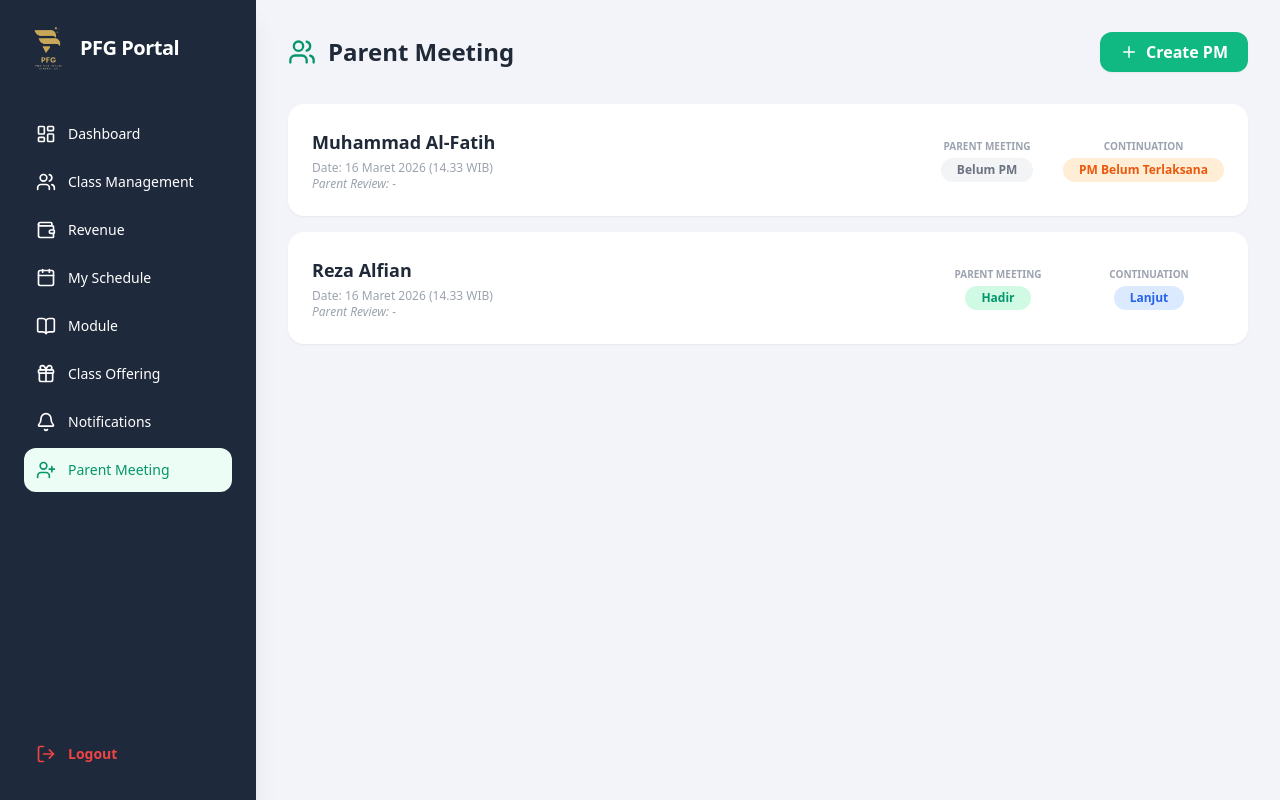
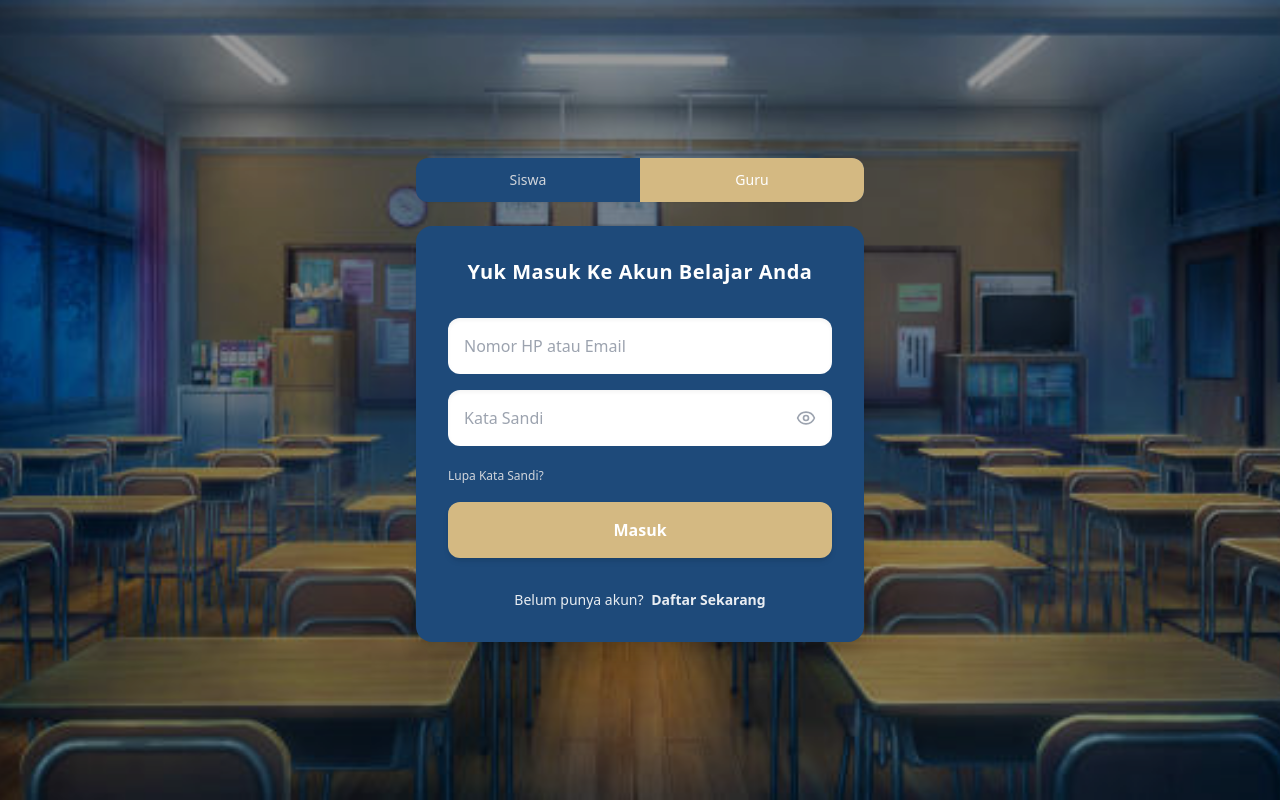
Before and after one commit to fathurnaufal24/pfg-teacher-portal, a React (Create React App) app: page /parentmeeting in a window 1280 px wide. Built offline with nearby package versions, Linux system fonts and the light colour scheme.

Commit message:
bikin fitur login nye

```diff
--- a/src/App.js
+++ b/src/App.js
@@ -12,16 +12,23 @@ import ClassOffering from './ClassOffering';
 import Notifications from './Notifications';
 import ParentMeeting from './ParentMeeting';
 import Module from './Module'; // <--- PASTIIN ADA BARIS INI BANG!
+import Login from './Login'; // Import file Login
 
 function App() {
-  // Pastiin namanya setIsSidebarOpen (pake Is)
+  // State untuk ngecek user udah login atau belum
+  const [isLoggedIn, setIsLoggedIn] = useState(false);
   const [isSidebarOpen, setIsSidebarOpen] = useState(false);
+
+  // Jika BELUM login, paksa tampilkan halaman Login saja
+  if (!isLoggedIn) {
+    return <Login onLogin={() => setIsLoggedIn(true)} />;
+  }
 
   return (
     <Router>
       <div className="flex min-h-screen bg-[#F3F4F9]">
         {/* Di sini juga ganti jadi setIsSidebarOpen biar sama */}
-        <Sidebar isOpen={isSidebarOpen} setIsOpen={setIsSidebarOpen} />
+        <Sidebar isOpen={isSidebarOpen} setIsOpen={setIsSidebarOpen} onLogout={() => setIsLoggedIn(false)} />
 
         <div className="flex-1 flex flex-col min-w-0 overflow-hidden">
           {/* Navbar khusus Mobile */}
--- /dev/null
+++ b/src/Login.js
@@ -0,0 +1,123 @@
+import React, { useState } from 'react';
+import { Eye, EyeOff } from 'lucide-react';// 1. IMPORT IKON MATA
+import bgImage from './background-halaman-login.jpg'; // poto background login
+
+const Login = ({ onLogin }) => {
+  const [role, setRole] = useState('Guru'); // Default langsung ke Guru
+  const [identifier, setIdentifier] = useState('');
+  const [password, setPassword] = useState('');
+
+  const [showPassword, setShowPassword] = useState(false); //BIKIN STATE BUAT KONTROL BUKA/TUTUP MATA
+
+  const handleLoginSubmit = (e) => {
+    e.preventDefault();
+    // Jalankan fungsi login jika form diisi (simulasi sederhana)
+    if (onLogin) {
+      onLogin();
+    }
+  };
+
+  return (
+    <div
+  className="flex flex-col items-center justify-center min-h-screen bg-cover bg-center p-4 font-sans relative"
+  style={{ backgroundImage: `url(${bgImage})` }}
+>
+  {/* 1. Overlay hitam transparan biar foto di belakang gak bikin silau */}
+      <div className="absolute inset-0 bg-black bg-opacity-40 z-0"></div>
+
+      {/* 2. Wrapper Konten (Wajib dikasih relative & z-10 biar naik ke atas overlay) */}
+      <div className="w-full max-w-md z-10 relative flex flex-col items-center">
+
+      {/* 1. Tombol Switch Siswa / Guru (Atas) */}
+      <div className="flex bg-[#1E4A7A] rounded-xl mb-6 w-full max-w-md overflow-hidden shadow-sm">
+        <button
+          type="button"
+          onClick={() => setRole('Siswa')}
+          className={`flex-1 py-3 text-center text-sm font-medium transition duration-200 ${
+            role === 'Siswa' ? 'bg-[#D4B982] text-white font-bold' : 'text-gray-300 hover:text-white'
+          }`}
+        >
+          Siswa
+        </button>
+        <button
+          type="button"
+          onClick={() => setRole('Guru')}
+          className={`flex-1 py-3 text-center text-sm font-medium transition duration-200 ${
+            role === 'Guru' ? 'bg-[#D4B982] text-white font-bold' : 'text-gray-300 hover:text-white'
+          }`}
+        >
+          Guru
+        </button>
+      </div>
+
+      {/* 2. Card Utama Form Login (Biru) */}
+      <div className="bg-[#1E4A7A] w-full max-w-md p-8 rounded-2xl shadow-xl">
+        <h2 className="text-white text-xl font-semibold text-center mb-8 tracking-wide">
+          Yuk Masuk Ke Akun Belajar Anda
+        </h2>
+
+        <form onSubmit={handleLoginSubmit} className="space-y-4">
+          {/* Input Email / No HP */}
+          <div>
+            <input
+              type="text"
+              placeholder="Nomor HP atau Email"
+              value={identifier}
+              onChange={(e) => setIdentifier(e.target.value)}
+              className="w-full p-4 rounded-xl border-none outline-none bg-white text-gray-700 placeholder-gray-400 shadow-inner focus:ring-2 focus:ring-[#D4B982]"
+              required
+            />
+          </div>
+
+          {/* Input Kata Sandi */}
+          <div className="relative">
+            <input
+              // Tipe input berubah dinamis tergantung state showPassword
+              type={showPassword ? "text" : "password"}
+              placeholder="Kata Sandi"
+              value={password}
+              onChange={(e) => setPassword(e.target.value)}
+              // Kasih pr-12 (padding-right) biar teks sandi gak tabrakan sama ikon mata
+              className="w-full p-4 pr-12 rounded-xl border-none outline-none bg-white text-gray-700 placeholder-gray-400 shadow-inner focus:ring-2 focus:ring-[#D4B982]"
+              required
+            />
+            {/* Tombol Ikon Mata posisi Absolute di kanan */}
+            <button
+              type="button" // Wajib pake type="button" biar gak nge-trigger submit form pas diklik
+              onClick={() => setShowPassword(!showPassword)}
+              className="absolute right-4 top-1/2 -translate-y-1/2 text-gray-400 hover:text-gray-600 focus:outline-none"
+            >
+              {showPassword ? <EyeOff size={20} /> : <Eye size={20} />}
+            </button>
+          </div>
+
+          {/* Link Lupa Kata Sandi */}
+          <div className="text-left">
+            <a href="#forgot" className="text-xs text-gray-300 hover:text-white transition hover:underline">
+              Lupa Kata Sandi?
+            </a>
+          </div>
+
+          {/* Tombol Masuk (Emas) */}
+          <button
+            type="submit"
+            className="w-full bg-[#D4B982] text-white font-bold py-4 rounded-xl transition duration-200 hover:bg-[#c4a972] active:scale-[0.98] shadow-md mt-6"
+          >
+            Masuk
+          </button>
+        </form>
+
+        {/* Bagian Bawah: Daftar Akun */}
+        <div className="text-center mt-8 text-sm text-white">
+          <p className="opacity-90">
+            Belum punya akun? <a href="#register" className="font-bold hover:underline ml-1">Daftar Sekarang</a>
+          </p>
+        </div>
+      </div>
+
+    </div> {/* Penutup Wrapper Konten */}
+    </div> /* Penutup Div Utama */
+  );
+};
+
+export default Login;
--- a/src/Sidebar.js
+++ b/src/Sidebar.js
@@ -6,7 +6,7 @@ import {
 } from 'lucide-react';
 import { Link, useLocation } from 'react-router-dom';
 
-const Sidebar = ({ isOpen, setIsOpen }) => { // Tambahin props ini
+const Sidebar = ({ isOpen, setIsOpen, onLogout }) => { // Tambahin props ini
   const location = useLocation();
 
   const menus = [
@@ -67,7 +67,10 @@ const Sidebar = ({ isOpen, setIsOpen }) => { // Tambahin props ini
           ))}
         </nav>
 
-        <div className="pt-10 flex items-center space-x-3 p-3 text-red-500 font-bold cursor-pointer hover:bg-red-50 rounded-xl transition">
+        <div
+        onClick={onLogout} // <--- TAMBAHIN INI BANG
+        className="pt-10 flex items-center space-x-3 p-3 text-red-500 font-bold cursor-pointer hover:bg-red-50 rounded-xl transition"
+      >
           <LogOut size={20} />
           <span className="text-sm">Logout</span>
         </div>
```
Also changed, not shown: src/background-halaman-login.jpg (added).
